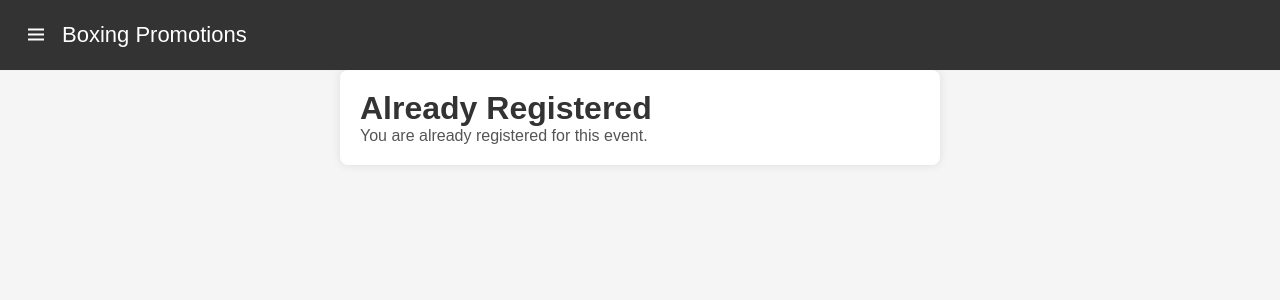
After one commit to zk-2905/Boxing_Promotions, a Django app: page /already-registered in a window 1280 px wide. The commit adds this page. Shown: the top 300 px of the page. Run offline with Django 3.2, Linux system fonts and the light colour scheme; parts of the project's set-up code (start-up, migrations or seed data) failed here and were passed over.

Commit message:
16th (3) commit
cant register again if already registered

```diff
--- a/box/models.py
+++ b/box/models.py
@@ -31,11 +31,14 @@ class UserProfile(models.Model):
     def is_organiser(self):
         return self.user.groups.filter(name='organiser').exists()
 
+    @property
+    def is_registered_for_event(self):
+        return EventRegistration.objects.filter(user=self.user, matched=True).exists()
+
 @receiver(post_save, sender=User)
 def create_user_profile(sender, instance, created, **kwargs):
     if created:
         UserProfile.objects.create(user=instance)
-
 
 
 class BoxingEvent(models.Model):
--- /dev/null
+++ b/box/static/box/css/already_registered.css
@@ -0,0 +1,23 @@
+body {
+    font-family: 'Arial', sans-serif;
+    background-color: #f5f5f5;
+    margin: 70px;
+    padding: 0;
+}
+
+.container {
+    max-width: 600px;
+    margin: 50px auto;
+    background-color: #fff;
+    padding: 20px;
+    border-radius: 8px;
+    box-shadow: 0 0 10px rgba(0, 0, 0, 0.1);
+}
+
+h1 {
+    color: #333;
+}
+
+p {
+    color: #555;
+}
--- /dev/null
+++ b/box/templates/box/already_registered.html
@@ -0,0 +1,11 @@
+{% extends 'box/base.html' %}
+{% load static %}
+
+{% block content %}
+    <link rel="stylesheet" type="text/css" href="{% static 'box/css/already_registered.css' %}">
+
+    <div class="container">
+        <h1>Already Registered</h1>
+        <p>You are already registered for this event.</p>
+    </div>
+{% endblock %}
--- a/box/templates/box/event_detail.html
+++ b/box/templates/box/event_detail.html
@@ -19,7 +19,6 @@
         {% else %}
             <p>No fights scheduled for this event.</p>
         {% endif %}
-
         <!-- Register button to find an opponent -->
         <form method="post" action="{% url 'box:event_registration_confirmation' event.id %}">
             {% csrf_token %}
--- a/box/urls.py
+++ b/box/urls.py
@@ -1,5 +1,5 @@
 from django.urls import path
-from .views import HomePage, update_profile, event_detail, events_list,events_management,edit_event,create_event,delete_event,event_registration_confirmation
+from .views import HomePage, update_profile, event_detail, events_list,events_management,edit_event,create_event,delete_event,event_registration_confirmation, already_registered
 app_name = "box"
 
 urlpatterns = [
@@ -12,4 +12,5 @@ urlpatterns = [
     path('create-event/', create_event, name='create_event'),
     path('delete-event/<int:event_id>/', delete_event, name='delete_event'),
     path('events/<int:event_id>/register/confirmation/', event_registration_confirmation, name='event_registration_confirmation'),
+    path('already-registered', already_registered, name='already_registered'),
     ]
--- a/box/views.py
+++ b/box/views.py
@@ -38,6 +38,8 @@ def events_list(request):
 def event_detail(request, event_id):
     event = get_object_or_404(BoxingEvent, id=event_id)
     registrations = EventRegistration.objects.filter(event=event)
+    if EventRegistration.objects.filter(user=request.user, event=event, matched=True).exists():
+        return redirect('box:already_registered')
     return render(request, 'box/event_detail.html', {'event': event})
 
 @login_required
@@ -45,6 +47,9 @@ def event_registration_confirmation(request, event_id):
     event = get_object_or_404(BoxingEvent, id=event_id)
     register_event(request, event_id)
     return render(request, 'box/event_registration_confirmation.html', {'event': event})
+
+def already_registered(request):
+    return render(request, 'box/already_registered.html')
 
 def register_event(request, event_id):
     event = get_object_or_404(BoxingEvent, id=event_id)
@@ -58,11 +63,6 @@ def register_event(request, event_id):
 
     if request.method == "POST":
         profile_form = UserProfileForm(request.POST, request.FILES, instance=user_profile)
-
-        existing_registration = EventRegistration.objects.filter(user=request.user, event=event)
-        if existing_registration.exists():
-            messages.warning(request, "You are already registered for this event.")
-            return redirect('box:events_list')
 
         registration = EventRegistration(user=request.user, event=event)
         registration.save()
```
